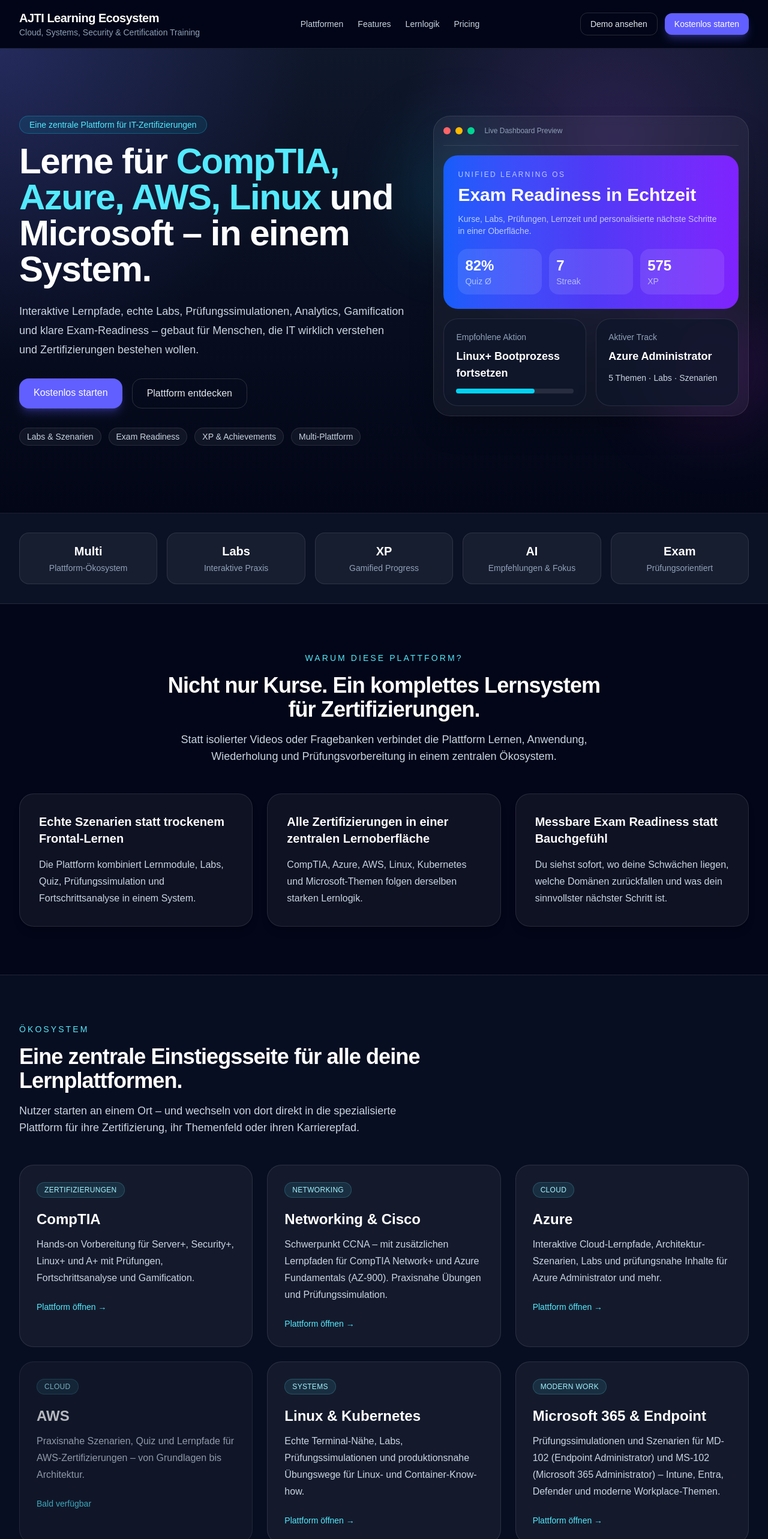
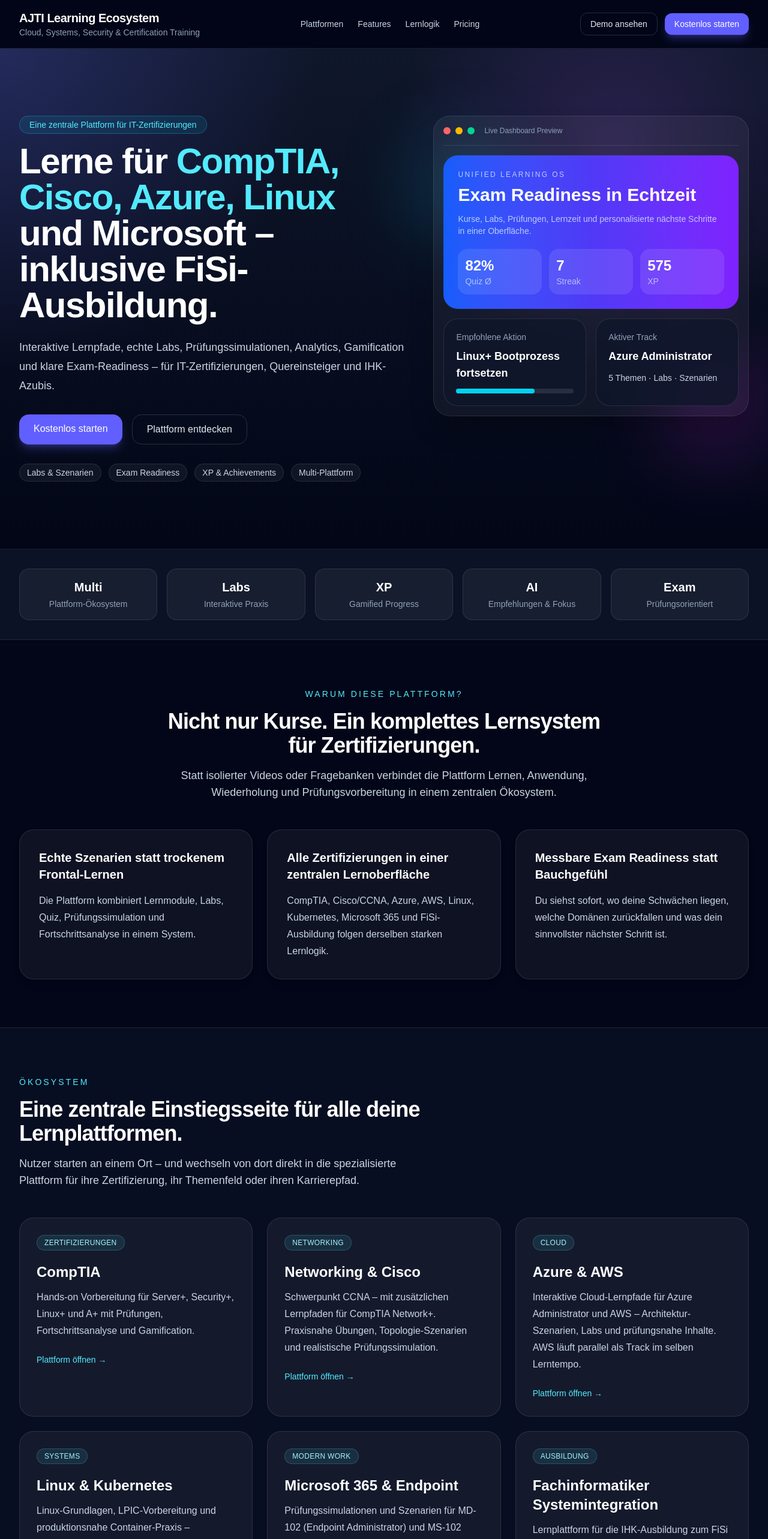
Before and after one commit to Miaucetung/ajti-landing, a Next.js app: page / in a window 1280 px wide. Shown: the top 2566 px of the page at 60% size. Built offline with nearby package versions, Linux system fonts and the light colour scheme.

Commit message:
fix: landing page audit - hero, meta, aws/k8s tracks, demo link, faq

```diff
--- a/app/layout.tsx
+++ b/app/layout.tsx
@@ -15,7 +15,7 @@
 export const metadata: Metadata = {
   title: "AJTI – Unified Learning Platform",
   description:
-    "AJTI bündelt interaktive Lernplattformen für IT-Zertifizierungen: Microsoft 365, Azure, AWS, Linux, Kubernetes und CompTIA – mit Labs, Prüfungssimulationen und Fortschrittsanalyse.",
+    "AJTI bündelt interaktive Lernplattformen für IT-Zertifizierungen und Ausbildung: CompTIA, Cisco/CCNA, Azure, Linux, Kubernetes, Microsoft 365 und FiSi (IHK) – mit Labs, Prüfungssimulationen und Fortschrittsanalyse.",
 };
 
 export default function RootLayout({
--- a/app/page.tsx
+++ b/app/page.tsx
@@ -11,31 +11,23 @@
     {
       name: "Networking & Cisco",
       description:
-        "Schwerpunkt CCNA – mit zusätzlichen Lernpfaden für CompTIA Network+ und Azure Fundamentals (AZ-900). Praxisnahe Übungen und Prüfungssimulation.",
+        "Schwerpunkt CCNA – mit zusätzlichen Lernpfaden für CompTIA Network+. Praxisnahe Übungen, Topologie-Szenarien und realistische Prüfungssimulation.",
       badge: "Networking",
       href: "https://training.ajti.online",
       available: true,
     },
     {
-      name: "Azure",
+      name: "Azure & AWS",
       description:
-        "Interaktive Cloud-Lernpfade, Architektur-Szenarien, Labs und prüfungsnahe Inhalte für Azure Administrator und mehr.",
+        "Interaktive Cloud-Lernpfade für Azure Administrator und AWS – Architektur-Szenarien, Labs und prüfungsnahe Inhalte. AWS läuft parallel als Track im selben Lerntempo.",
       badge: "Cloud",
       href: "https://azure.ajti.online",
       available: true,
     },
     {
-      name: "AWS",
-      description:
-        "Praxisnahe Szenarien, Quiz und Lernpfade für AWS-Zertifizierungen – von Grundlagen bis Architektur.",
-      badge: "Cloud",
-      href: "#platforms",
-      available: false,
-    },
-    {
       name: "Linux & Kubernetes",
       description:
-        "Echte Terminal-Nähe, Labs, Prüfungssimulationen und produktionsnahe Übungswege für Linux- und Container-Know-how.",
+        "Linux-Grundlagen, LPIC-Vorbereitung und produktionsnahe Container-Praxis – Kubernetes läuft als eigener Track direkt in der Plattform.",
       badge: "Systems",
       href: "https://linux-k8s.ajti.online",
       available: true,
@@ -73,7 +65,7 @@
     },
     {
       title: "Alle Zertifizierungen in einer zentralen Lernoberfläche",
-      text: "CompTIA, Azure, AWS, Linux, Kubernetes und Microsoft-Themen folgen derselben starken Lernlogik.",
+      text: "CompTIA, Cisco/CCNA, Azure, AWS, Linux, Kubernetes, Microsoft 365 und FiSi-Ausbildung folgen derselben starken Lernlogik.",
     },
     {
       title: "Messbare Exam Readiness statt Bauchgefühl",
@@ -177,7 +169,7 @@
     },
     {
       q: "Ist das nur für eine Zertifizierung gedacht?",
-      a: "Nein. Das System ist als zentrales Multi-Plattform-Ökosystem gedacht und verbindet CompTIA, Azure, AWS, Linux, Kubernetes und Microsoft-Themen.",
+      a: "Nein. Das System ist als zentrales Multi-Plattform-Ökosystem gedacht und verbindet CompTIA, Cisco/CCNA, Azure, Linux, Kubernetes, Microsoft 365 und die IHK-Ausbildung zum FiSi.",
     },
     {
       q: "Was unterscheidet die Plattform von klassischen Kursportalen?",
@@ -213,7 +205,7 @@
           </nav>
           <div className="flex items-center gap-3">
             <a
-              href="#pricing"
+              href="#preview"
               className="rounded-xl border border-white/15 px-4 py-2 text-sm text-slate-200 transition hover:border-white/30 hover:bg-white/5"
             >
               Demo ansehen
@@ -239,15 +231,14 @@
               <h1 className="text-4xl font-semibold tracking-tight text-white sm:text-5xl lg:text-6xl">
                 Lerne für{" "}
                 <span className="text-cyan-300">
-                  CompTIA, Azure, AWS, Linux
+                  CompTIA, Cisco, Azure, Linux
                 </span>{" "}
-                und Microsoft – in einem System.
+                und Microsoft – inklusive FiSi-Ausbildung.
               </h1>
               <p className="mt-6 max-w-2xl text-lg leading-8 text-slate-300">
                 Interaktive Lernpfade, echte Labs, Prüfungssimulationen,
-                Analytics, Gamification und klare Exam-Readiness – gebaut für
-                Menschen, die IT wirklich verstehen und Zertifizierungen
-                bestehen wollen.
+                Analytics, Gamification und klare Exam-Readiness – für
+                IT-Zertifizierungen, Quereinsteiger und IHK-Azubis.
               </p>
               <div className="mt-8 flex flex-wrap gap-4">
                 <a
```
